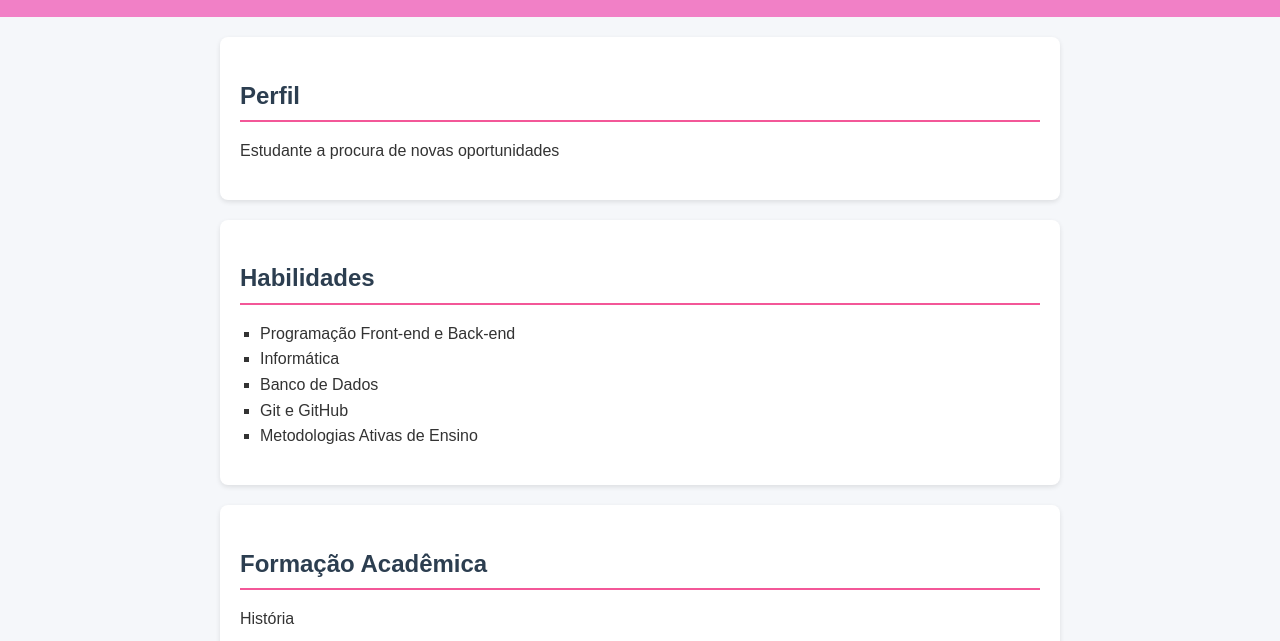
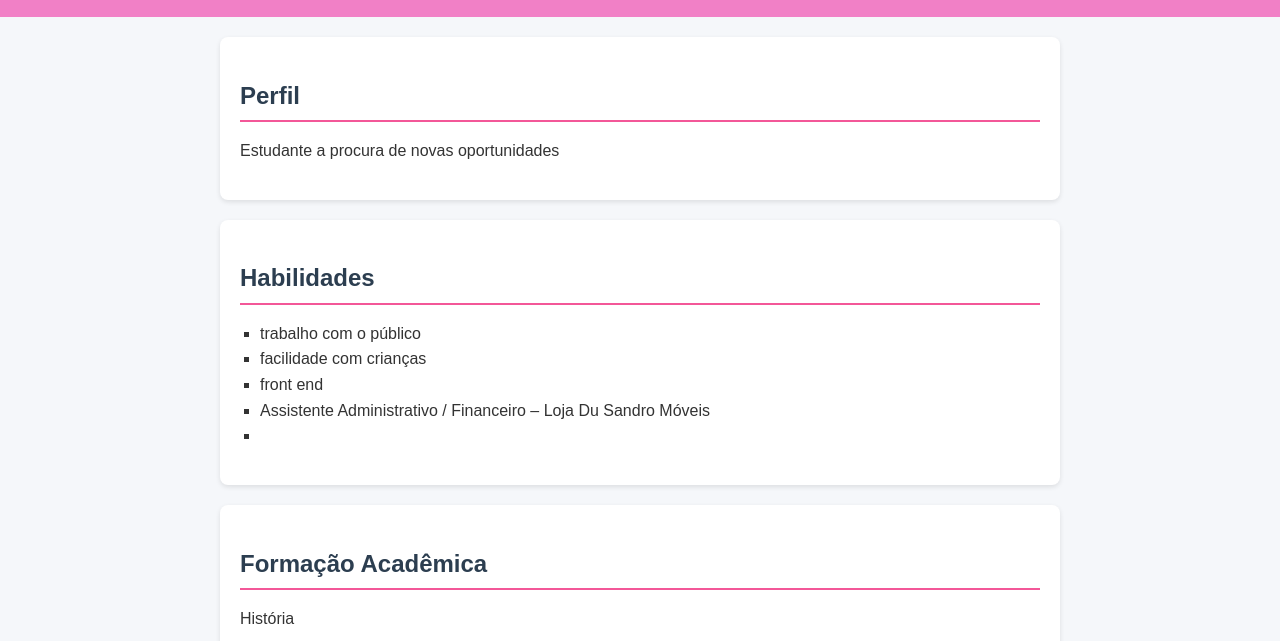
Before and after one commit to nicollyamor/curriculo-da-nik, a plain HTML site: page index.html in a window 1280 px wide. Shown: the part 159-800 px from the top of the page. Drawn offline with Linux system fonts and the light colour scheme.

Commit message:
Update index.html

```diff
--- a/index.html
+++ b/index.html
@@ -51,12 +51,12 @@
     <h2>Habilidades</h2>
     <ul>
       <!-- Lista não ordenada -->
-      <li>Programação Front-end e Back-end</li>
+      <li>trabalho com o público</li>
       <!-- Item da lista -->
-      <li>Informática</li>
-      <li>Banco de Dados</li>
-      <li>Git e GitHub</li>
-      <li>Metodologias Ativas de Ensino</li>
+      <li>facilidade com crianças</li>
+      <li>front end</li>
+      <li>Assistente Administrativo / Financeiro – Loja Du Sandro Móveis</li>
+      <li></li>
     </ul>
   </section>
 
```
